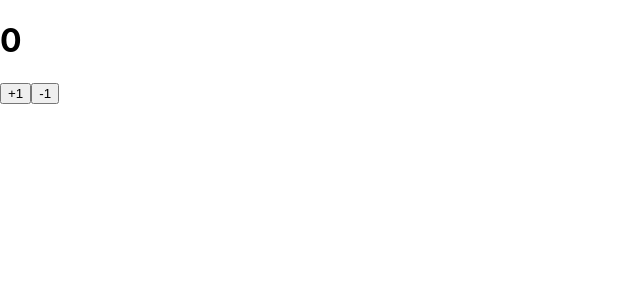
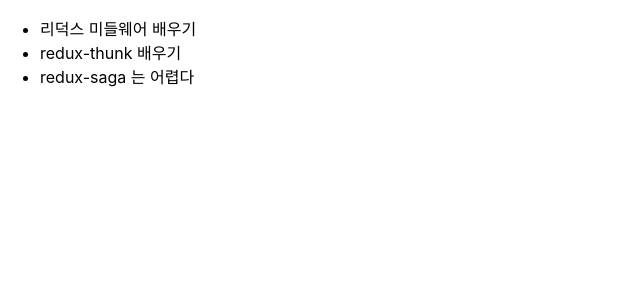
Before and after one commit to JulyK9/learn-redux-middleware, a React (Create React App) app: page / in a window 1280 px wide. Shown: the top 300 px of the page, without its empty margins (0-640 px from the left). Built offline with nearby package versions, Linux system fonts and the light colour scheme.

Commit message:
feat: 데이터를 가져와서 뿌려주는 post list 컨테이너 컴포넌트 작성 및 적용

```diff
--- a/src/App.js
+++ b/src/App.js
@@ -1,8 +1,10 @@
 import './App.css';
-import CounterContainer from './containers/CounterContainer';
+// import CounterContainer from './containers/CounterContainer';
+import PostListContainer from './containers/PostListContainer';
 
 function App() {
-  return <CounterContainer />;
+  // return <CounterContainer />;
+  return <PostListContainer />;
 }
 
 export default App;
--- /dev/null
+++ b/src/containers/PostListContainer.js
@@ -0,0 +1,23 @@
+import { useEffect } from 'react';
+import PostsList from '../components/PostList';
+import { getPostsThunk } from '../modules/posts';
+import { useDispatch, useSelector } from 'react-redux';
+
+const PostListContainer = () => {
+  const { data, loading, error } = useSelector((state) => state.posts.posts);
+  const dispatch = useDispatch();
+
+  useEffect(() => {
+    dispatch(getPostsThunk());
+  }, [dispatch]);
+
+  // console.log('data', data);
+
+  if (loading) return <div>로딩중...</div>;
+  if (error) return <div>에러발생!</div>;
+  if (!data) return null;
+
+  return <PostsList posts={data} />;
+};
+
+export default PostListContainer;
```
